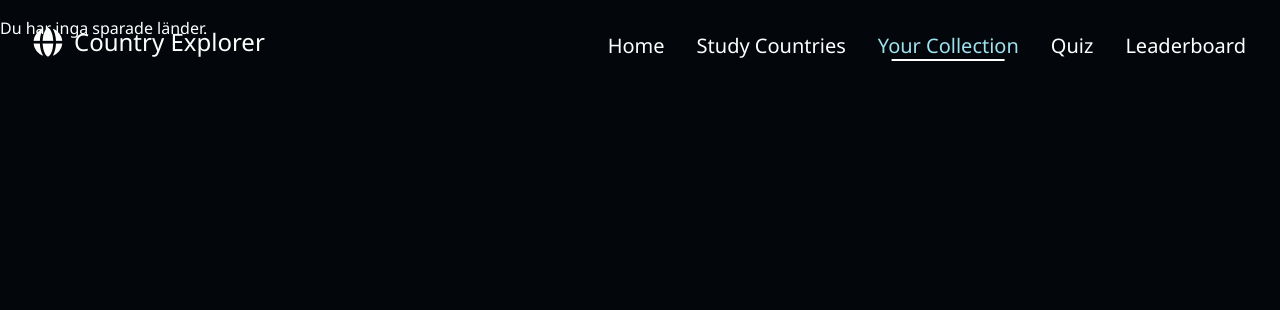
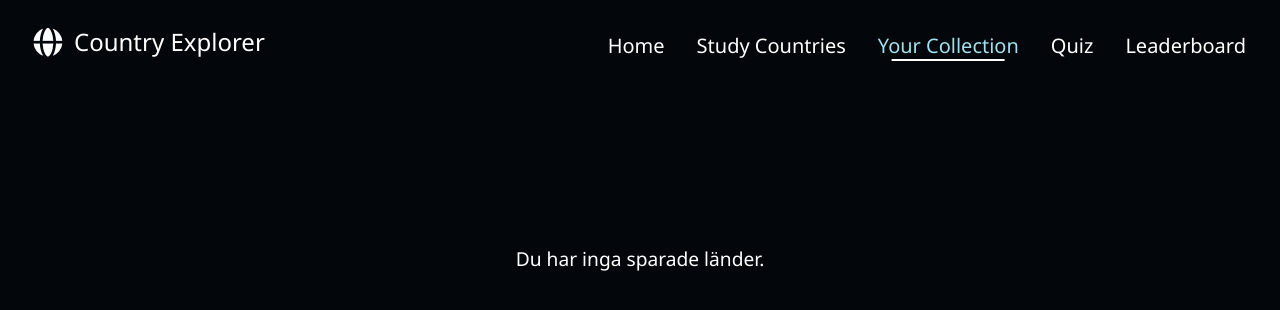
Before and after one commit to pegsdotcom/CountryExplorer, a React (Vite) app: page /Collection in a window 1280 px wide. Shown: the top 310 px of the page. Built offline with nearby package versions, Linux system fonts and the light colour scheme.

Commit message:
fixed issues

```diff
--- a/src/pages/CollectionPage.jsx
+++ b/src/pages/CollectionPage.jsx
@@ -6,7 +6,7 @@ import '../styles/Countrypage.css';
 const CollectionPage = () => {
   const { savedCountries } = useContext(CountriesContext);
 
-  if (savedCountries.length === 0) return <p>Du har inga sparade länder.</p>;
+  if (savedCountries.length === 0) return <p className='message'>Du har inga sparade länder.</p>;
 
   return (
     <>
--- a/src/pages/LeaderboardPage.jsx
+++ b/src/pages/LeaderboardPage.jsx
@@ -11,8 +11,8 @@ const LeaderboardPage = () => {
     if (results.length === 0) {
       const stored = JSON.parse(localStorage.getItem('quizResults') || '[]');
       setResults(stored);
-    }
-  }, [results, setResults]);
+   }
+}, []);
 
   const getRegionResults = (region) => {
     return results
--- a/src/styles/Countrypage.css
+++ b/src/styles/Countrypage.css
@@ -212,8 +212,11 @@
   position: relative;
 }
 .country-card {
+  width: 180px;
+  flex-wrap: wrap;
   display: flex;
   flex-direction: column;
+  justify-content: center;
   align-items: center;
   text-decoration: none;
   background-color: #1327337b;
@@ -229,7 +232,7 @@
   box-shadow: 0 4px 12px rgba(0, 0, 0, 0.1);
 }
 .country-card img {
- width: 100%;
+  width: 100%;
   height: 100px;
   object-fit: cover;
   border-radius: 8px;
```
